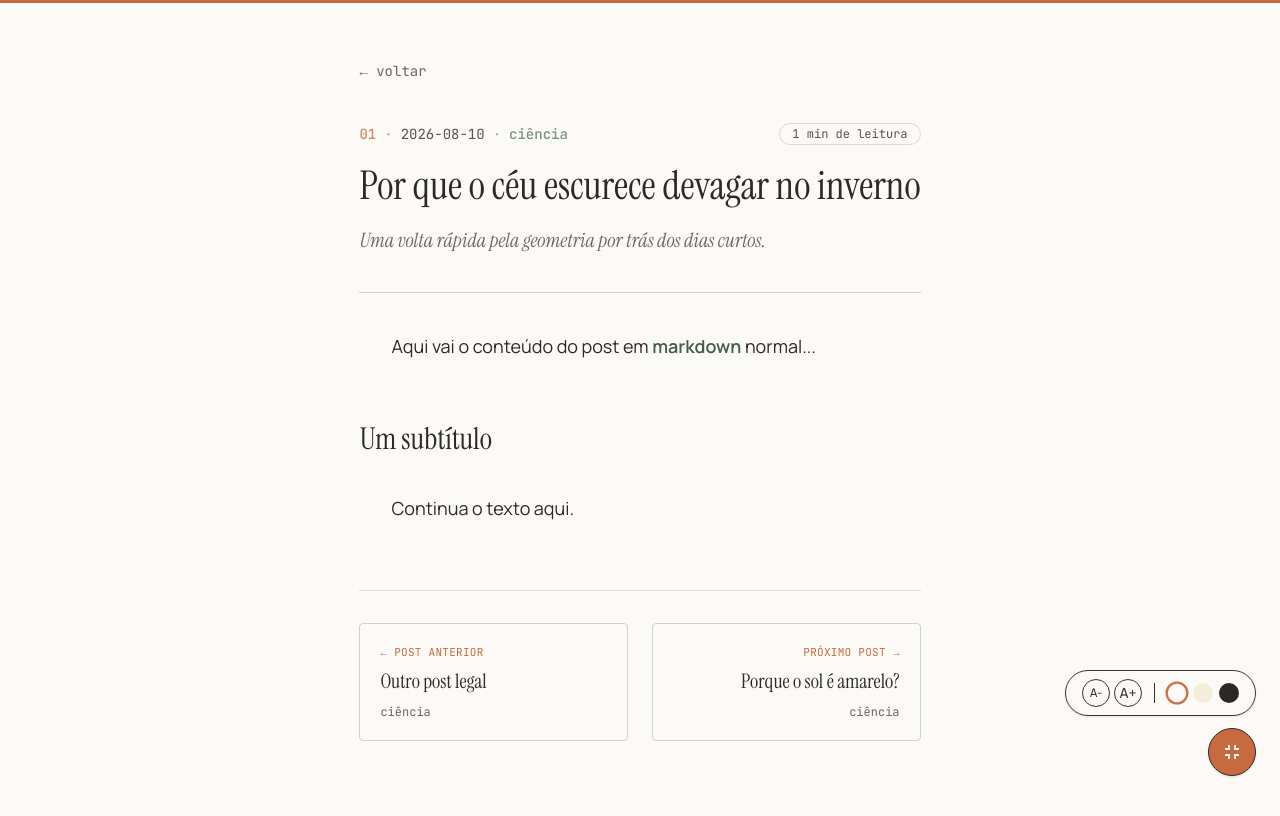
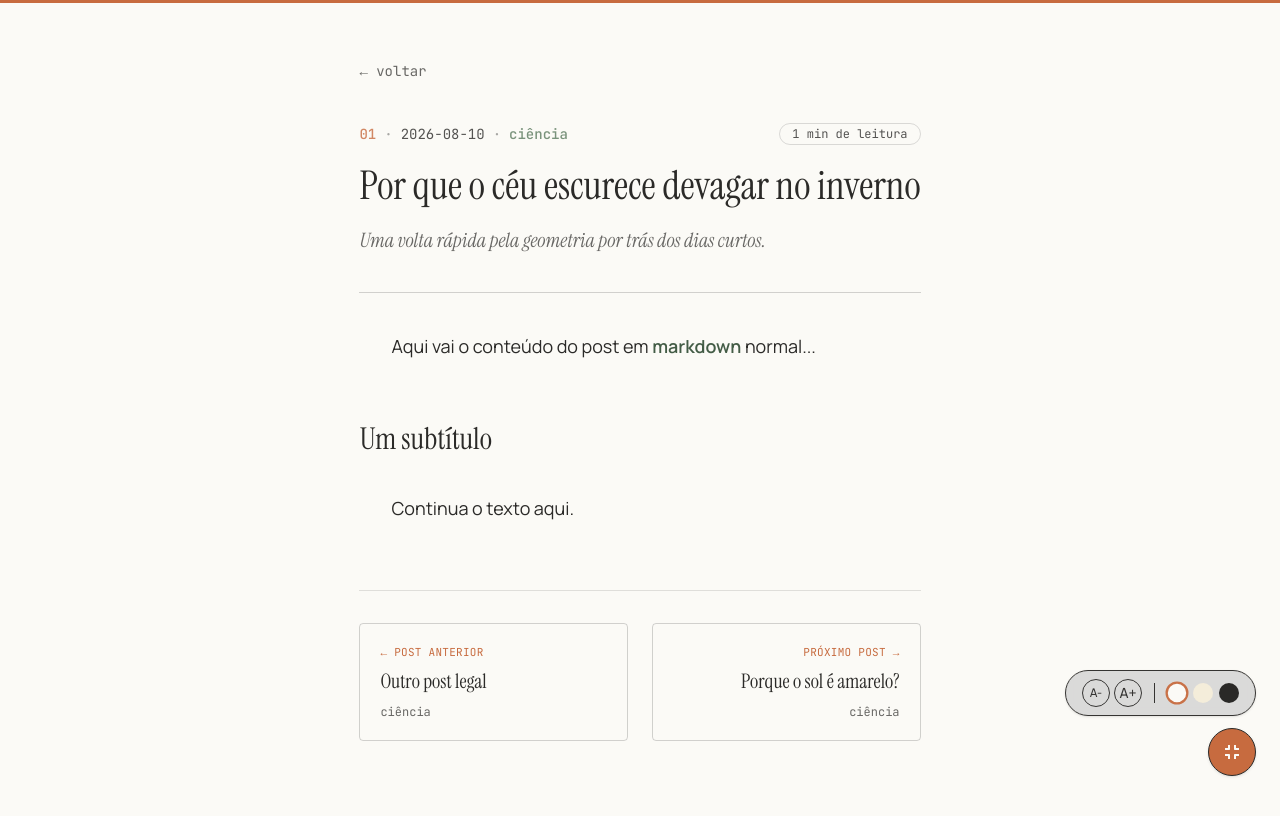
Before and after one commit to Kotige/log-narrado, a React (Vite) app: page /posts/minha-primeira-postagem in a window 1280 px wide. Both pictures are taken after a click on the button "Entrar no modo leitura". Shown: the top 816 px of the page. Built offline with nearby package versions, Linux system fonts and the light colour scheme.

Commit message:
style(reading-controls): add gray background to option panel

```diff
--- a/src/components/ReadingControls/index.jsx
+++ b/src/components/ReadingControls/index.jsx
@@ -19,7 +19,7 @@ export default function ReadingControls({
     <div className="fixed bottom-6 right-6 z-50 flex flex-col items-end gap-3">
       {focusMode && (
         <div
-          className="flex items-center gap-3 rounded-full border px-4 py-2 shadow-sm"
+          className="flex items-center gap-3 rounded-full border bg-neutral-300/90 px-4 py-2 shadow-sm backdrop-blur-sm"
           style={{ borderColor: "currentColor", opacity: 0.95 }}
         >
           <div className="flex items-center gap-1">
```
